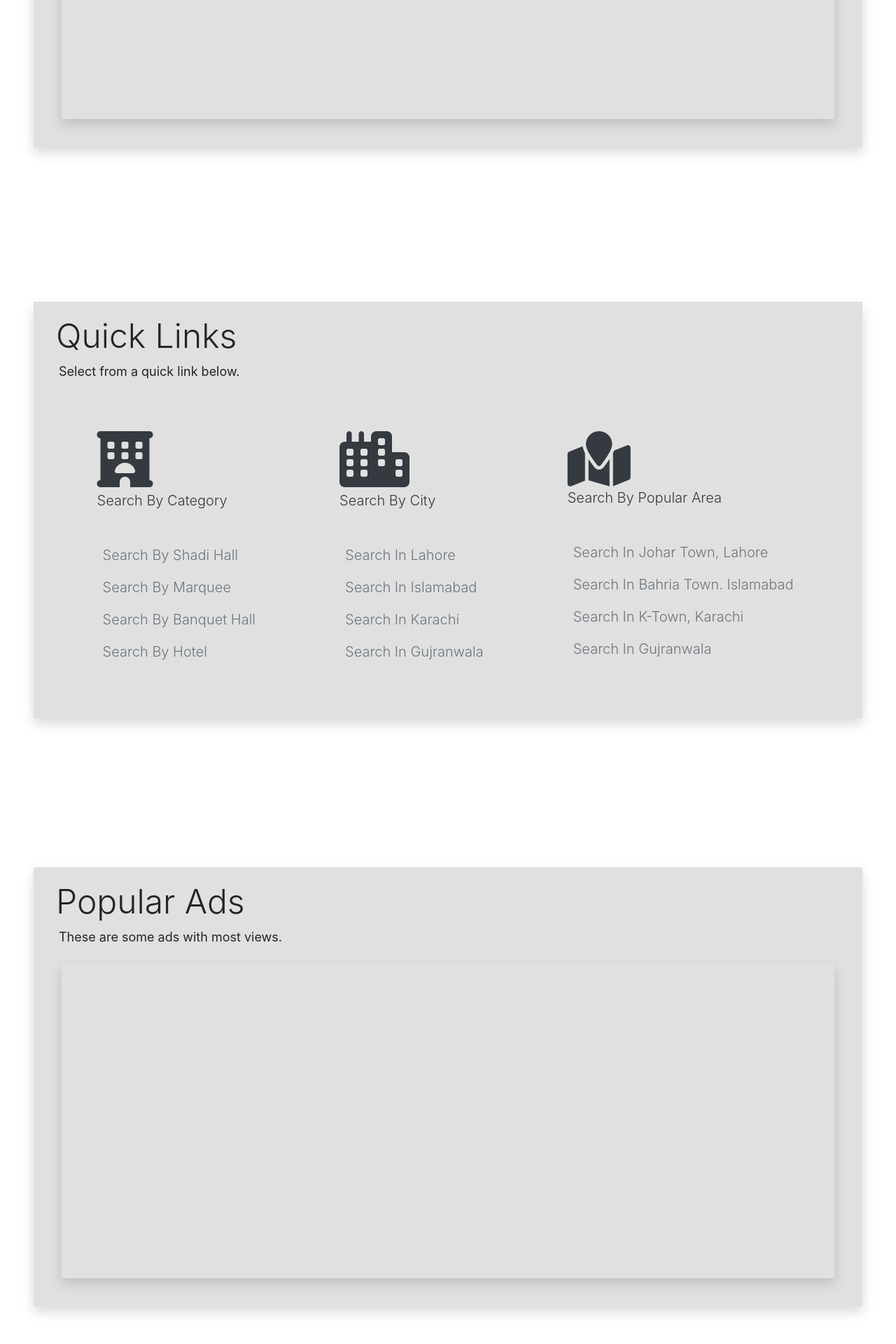
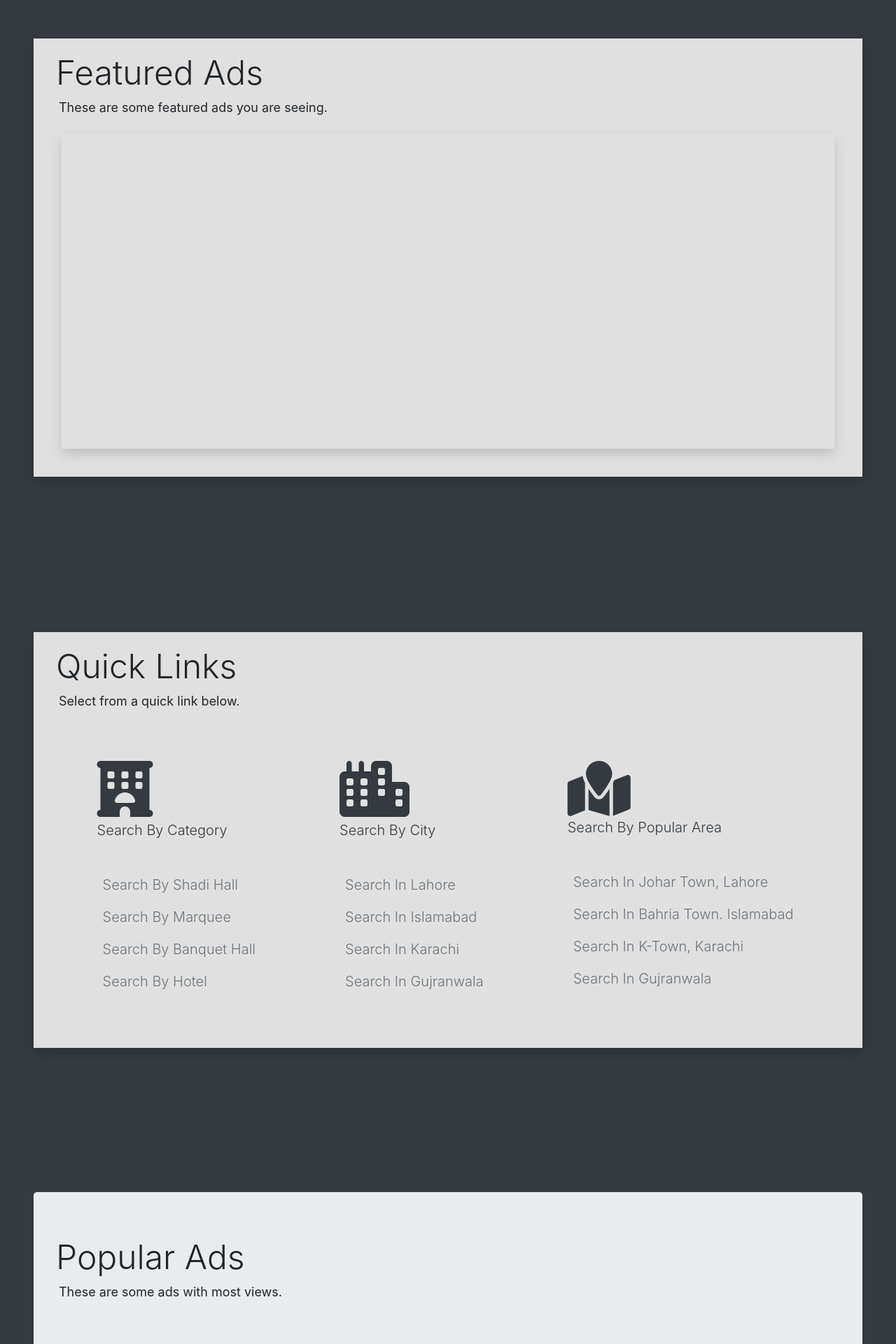
Before and after one commit to awaismazhar/Festive-Circle, a Django app: page / in a window 1280 px wide. Shown: the part 895-2815 px from the top of the page at 70% size. Run offline with Django 3.2, Linux system fonts and the light colour scheme; data that the repository does not hold is empty; some libraries are stand-ins or nearby versions.

Commit message:
styleeess

```diff
--- a/festive/templates/base.html
+++ b/festive/templates/base.html
@@ -23,7 +23,7 @@
     {% endblock %}
   </head>
 
-  <body >
+  <body class="bg-dark">
       <!-- style="height: 100vh; background-image: linear-gradient(.25turn, #FBFCFC, 50%, #F2F4F4);" -->
 
     <div class="col-xs-12">
@@ -104,7 +104,6 @@
     {% endfor %}
     {% else %}
 
-    <br><br><br>
 
     {% endif %}
 
--- a/festive/templates/main.html
+++ b/festive/templates/main.html
@@ -1,8 +1,12 @@
 {% extends 'base.html' %}
 {% block style %}
 
+<style>
+  .bgimg {
+      background-image: url('/media/icons/hands_in_hands.jpg');
+  }
 
-<style>
+
   .scroll-container{
   width: 1200px;
   height: 450px;
@@ -33,11 +37,11 @@
     </p>
   </div> -->
 
-  <div class="d-flex justify-content-center align-items-center ">
-  <form class ="form-inline col-md-10 shadow p-3  border-0 m-3" method="POST" style="background-color: #E0E0E0  ;">{% csrf_token %}
-  <div class="ml-3 mr-3 mb-3 w-100">
+  <div class="d-flex justify-content-center align-items-center bgimg" style="height: 100vh;" >
+  <form class ="form-inline col-md-10 border-0" method="POST" style=" background: rgba(0, 0, 0, 0.2);">{% csrf_token %}
+  <div class="p-3 w-100">
 
-    <div class="form-group mt-1">
+    <div class="form-group text-white">
           <div class="col-sm-offset-2">
               <h3 class="lead" ><font size="7">Search Bar</font></h3>
               <p class="control-label ml-1"><font size="4">Fill in the search form to find your desired venues and services.</font></p>
@@ -100,7 +104,7 @@
 <div class="d-flex justify-content-center align-items-center mb-4 mr-4 ml-4 mt-4"  style="background-color: #E0E0E0  ;">
 
 
-<div class="scroll-container shadow border">
+<div class="scroll-container shadow border slide">
 
     {% for detail in featured_details %}
 
@@ -183,23 +187,20 @@
     </div>
     </div>
 
-    <div class=" h-100 mt-2 p-5">
-      <div class=" shadow p-3  border-0" style="background-color: #E0E0E0  ;">
-     <div class="col-sm-offset-2 ml-3 mt-1">
+
+      <div class="jumbotron m-5">
+              <div class="col-sm-offset-2">
                   <h4 class="lead" ><font size="7">Popular Ads</font></h4>
                   <p class="control-label ml-1"><font size="4">These are some ads with most views.</font></p>
 
               </div>
 
-     <div class="d-flex justify-content-center align-items-center mb-4 mr-4 ml-4 mt-4"  style="background-color: #E0E0E0  ;">
+        <div class="row ">
+        {% for detail in featured_details %}
 
-
-     <div class="scroll-container shadow border">
-
-         {% for detail in top_4_popular_details %}
-
+        <div class="col-md-4">
             <div class="card h-100 " style="width: 18rem;">
-           {% for key, value in top_4_popular_details_images.items %}
+              {% for key, value in featured_details_images.items %}
                 {% if detail.id == key %}
                   <img {% if value.image %} src="{{ value.image.url }}" {% else %} src="/media/images/no_pfp.png" {% endif %} class="card-img-top"
                   style="width:300px;height:250px;">
@@ -208,17 +209,19 @@
 
                 <div class="card-body">
                   <h5 class="card-title">{{detail.title}}</h5>
-               <p class="card-text">{{detail.description}}  Views: {{detail.views}} Rating: {{detail.rating}}</p>
-
+                  <p class="card-text">{{detail.description}}</p>
                 </div>
                 <button type="submit" class="btn btn-danger float-right lead rounded-0 shadow" style="padding: 7px 45px;"><font size="3" >View Ad</font></button>
 
               </div>
-
+        </div>
+        {% if forloop.counter|divisibleby:3 %}
+          </div>
+          <br>
+          <div class="row">
+              <br>
+        {% endif %}
         {% endfor %}
-
-       </div>
-     </div>
       </div>
       </div>
  <br>
```
Lines whose indentation alone changed are shown as unchanged.
